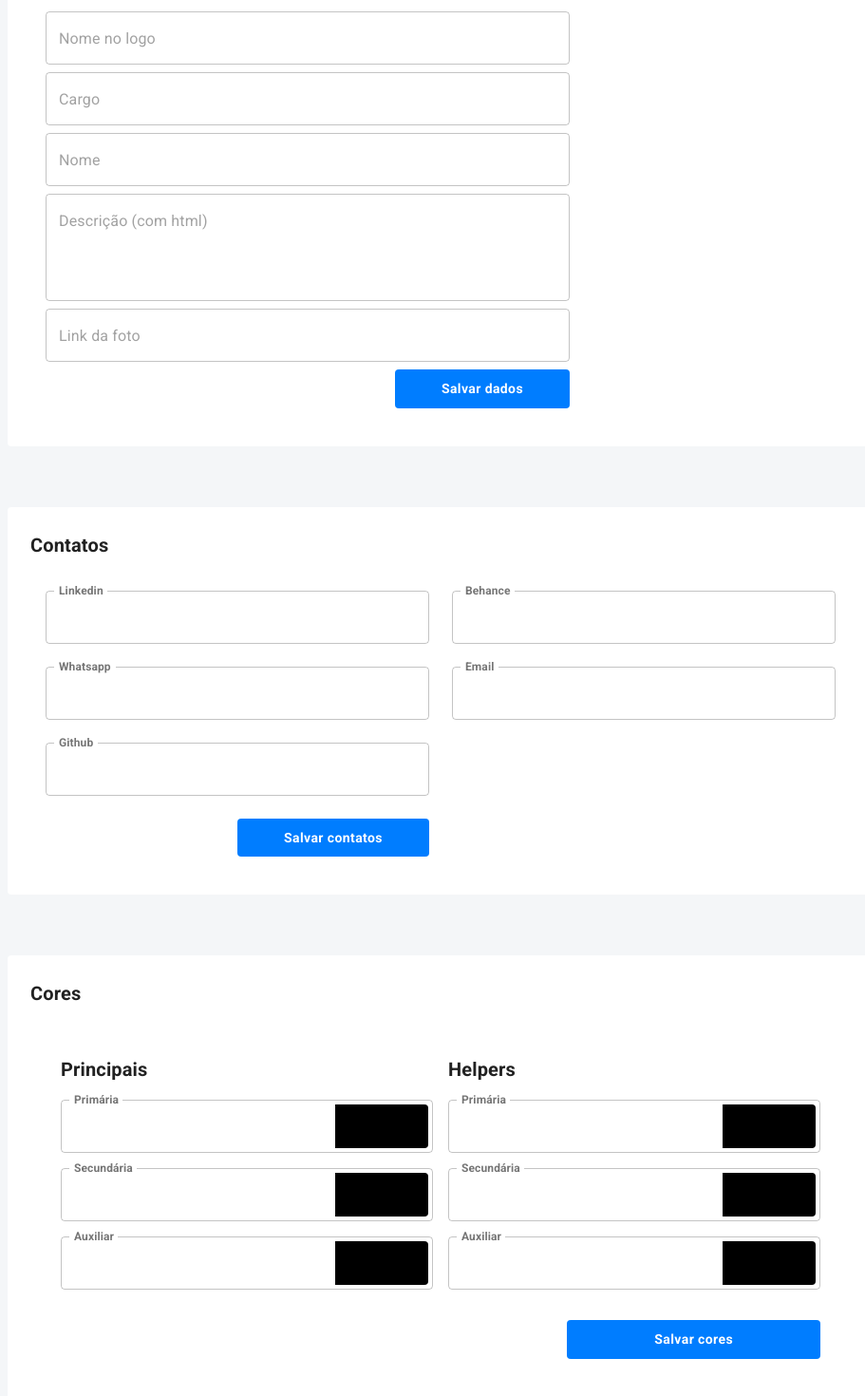
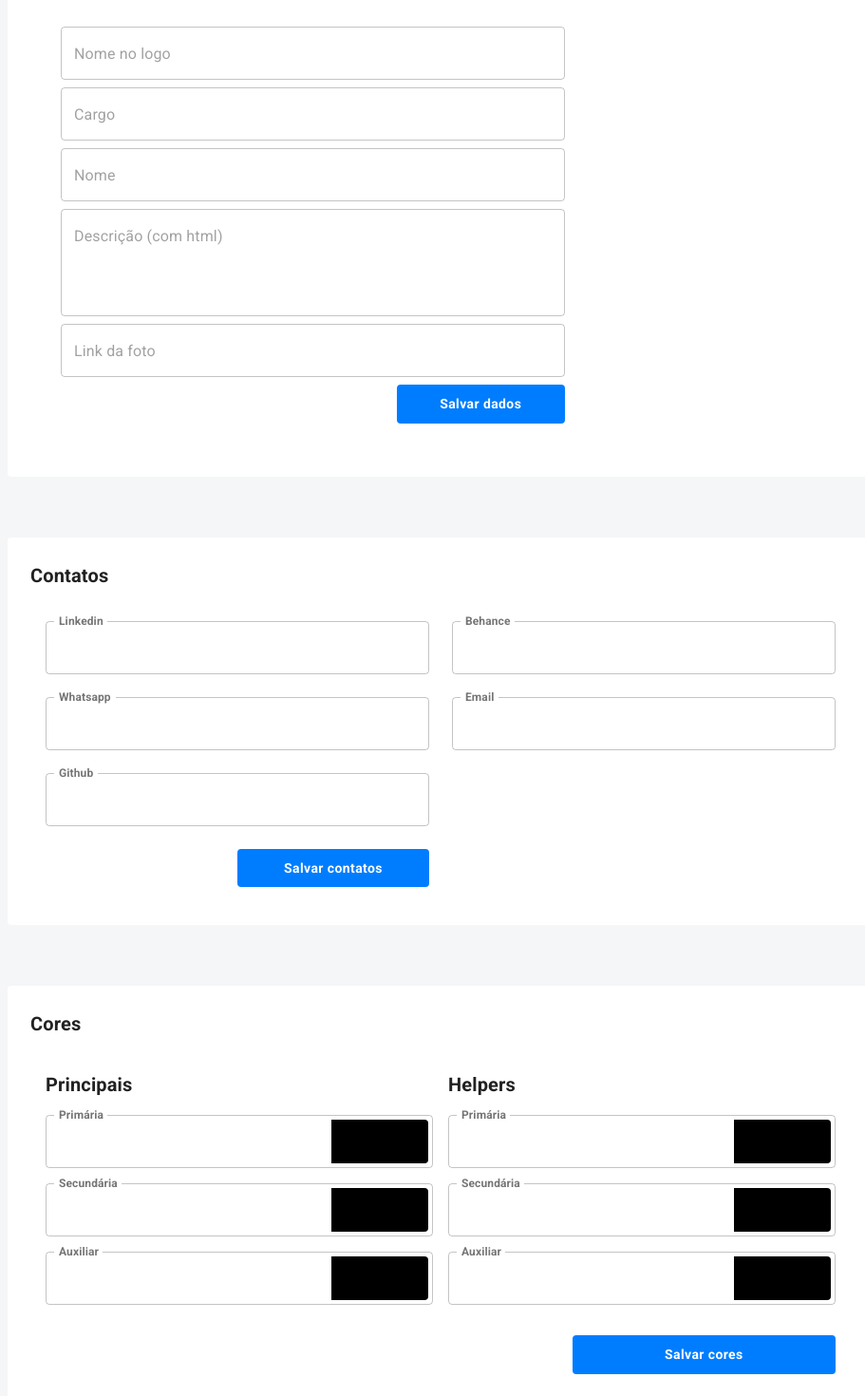
Before and after one commit to 7sete7/site, a React (Create React App) app: page /admin in a window 1280 px wide. Shown: the part 180-1650 px from the top of the page at 95% size, without its empty margins (176-1087 px from the left). Built offline with nearby package versions, Linux system fonts and the light colour scheme.

Commit message:
Limpeza de código

```diff
--- /dev/null
+++ b/src/views/Admin/Blocks/Block.js
@@ -0,0 +1,22 @@
+import React from "react";
+
+import Paper from "@material-ui/core/Paper";
+import Box from "@material-ui/core/Box";
+import Typography from "@material-ui/core/Typography";
+
+const Block = ({ title, children }) => (
+  <Paper elevation={0}>
+    <Box p={3} mb={8}>
+
+      <Typography variant="h6" paragraph>
+        {title}
+      </Typography>
+
+      <Box p={2}>
+        {children}
+      </Box>
+    </Box>
+  </Paper>
+);
+
+export default Block;
--- /dev/null
+++ b/src/views/Admin/Blocks/Colors.js
@@ -0,0 +1,45 @@
+import React from "react";
+
+import Box from "@material-ui/core/Box";
+import Typography from "@material-ui/core/Typography";
+import Grid from "@material-ui/core/Grid";
+import { Button, ColorInput } from "../../../components/Forms";
+
+import Block from "./Block";
+
+const labelProps = { shrink: true, style: { fontWeight: 600 } };
+const Colors = () => (
+  <Block title="Cores">
+    <Grid container spacing={2}>
+      <Grid item xs={12} sm={6}>
+        <Typography variant="h6">Principais</Typography>
+
+        <Box pt={2}>
+          <ColorInput variant="outlined" InputLabelProps={labelProps} label="Primária" fullWidth />
+          <ColorInput variant="outlined" InputLabelProps={labelProps} label="Secundária" fullWidth />
+          <ColorInput variant="outlined" InputLabelProps={labelProps} label="Auxiliar" fullWidth />
+        </Box>
+      </Grid>
+
+      <Grid item xs={12} sm={6}>
+        <Typography variant="h6">Helpers</Typography>
+
+        <Box pt={2}>
+          <ColorInput variant="outlined" InputLabelProps={labelProps} label="Primária" fullWidth />
+          <ColorInput variant="outlined" InputLabelProps={labelProps} label="Secundária" fullWidth />
+          <ColorInput variant="outlined" InputLabelProps={labelProps} label="Auxiliar" fullWidth />
+        </Box>
+      </Grid>
+
+      <Grid container item xs={12} justify="flex-end">
+        <Grid item xs={12} sm={6} md={4}>
+          <Button variant="contained" color="primary" fullWidth disableElevation>
+            Salvar cores
+          </Button>
+        </Grid>
+      </Grid>
+    </Grid>
+  </Block>
+);
+
+export default Colors;
--- /dev/null
+++ b/src/views/Admin/Blocks/Contact.js
@@ -0,0 +1,41 @@
+import React from "react";
+
+import TextField from "@material-ui/core/TextField";
+import Grid from "@material-ui/core/Grid";
+import { Button } from "../../../components/Forms";
+
+import Block from "./Block";
+
+const labelProps = { shrink: true, style: { fontWeight: 600 } };
+
+const Contact = () => (
+  <Block title="Contatos">
+    <Grid container spacing={3}>
+      <Grid item xs={12} sm={6}>
+        <TextField variant="outlined" InputLabelProps={labelProps} label="Linkedin" fullWidth />
+      </Grid>
+      <Grid item xs={12} sm={6}>
+        <TextField variant="outlined" InputLabelProps={labelProps} label="Behance" fullWidth />
+      </Grid>
+      <Grid item xs={12} sm={6}>
+        <TextField variant="outlined" InputLabelProps={labelProps} label="Whatsapp" fullWidth />
+      </Grid>
+      <Grid item xs={12} sm={6}>
+        <TextField variant="outlined" InputLabelProps={labelProps} label="Email" fullWidth />
+      </Grid>
+      <Grid item xs={12} sm={6}>
+        <TextField variant="outlined" InputLabelProps={labelProps} label="Github" fullWidth />
+      </Grid>
+      <Grid xs={0} sm={6}></Grid>
+      <Grid container item xs={12} sm={6} justify="flex-end" alignItems="flex-end">
+        <Grid item xs={12} sm={6}>
+          <Button variant="contained" color="primary" fullWidth disableElevation>
+            Salvar contatos
+          </Button>
+        </Grid>
+      </Grid>
+    </Grid>
+  </Block>
+);
+
+export default Contact;
--- /dev/null
+++ b/src/views/Admin/Blocks/Meta.js
@@ -0,0 +1,41 @@
+import React from "react";
+
+import Box from "@material-ui/core/Box";
+import TextField from "@material-ui/core/TextField";
+import Grid from "@material-ui/core/Grid";
+
+import { Button } from "../../../components/Forms";
+import Block from "./Block";
+
+const Meta = () => (
+  <Block title={<b>Leo</b>}>
+    <Box p={2}>
+      <Grid container spacing={1}>
+        <Grid item xs={12} sm={8}>
+          <TextField variant="outlined" placeholder="Nome no logo" fullWidth />
+        </Grid>
+        <Grid item xs={12} sm={8}>
+          <TextField variant="outlined" placeholder="Cargo" fullWidth />
+        </Grid>
+        <Grid item xs={12} sm={8}>
+          <TextField variant="outlined" placeholder="Nome" fullWidth />
+        </Grid>
+        <Grid item xs={12} sm={8}>
+          <TextField variant="outlined" placeholder="Descrição (com html)" multiline rows={4} fullWidth />
+        </Grid>
+        <Grid item xs={12} sm={8}>
+          <TextField variant="outlined" placeholder="Link da foto" fullWidth />
+        </Grid>
+        <Grid container item xs={12} sm={8} justify="flex-end" alignItems="flex-end">
+          <Grid item xs={12} sm={6} md={4}>
+            <Button variant="contained" color="primary" fullWidth disableElevation>
+              Salvar dados
+            </Button>
+          </Grid>
+        </Grid>
+      </Grid>
+    </Box>
+  </Block>
+);
+
+export default Meta;
--- /dev/null
+++ b/src/views/Admin/Blocks/index.js
@@ -0,0 +1,4 @@
+export { default as Block } from "./Block";
+export { default as MetaBlock } from "./Meta";
+export { default as ContactBlock } from "./Contact";
+export { default as ColorsBlock } from "./Colors";
--- /dev/null
+++ b/src/views/Admin/Blocks/posts.js
@@ -0,0 +1 @@
+import React from "react";
--- a/src/views/Admin/index.js
+++ b/src/views/Admin/index.js
@@ -1,13 +1,9 @@
 import React from "react";
 
-import Paper from "@material-ui/core/Paper";
 import Box from "@material-ui/core/Box";
-import Typography from "@material-ui/core/Typography";
 import Container from "@material-ui/core/Container";
-import TextField from "@material-ui/core/TextField";
-import Grid from "@material-ui/core/Grid";
-import { Button, ColorInput } from "../../components/Forms";
 
+import { MetaBlock, ContactBlock, ColorsBlock } from "./Blocks";
 import withStyles from "@material-ui/core/styles/withStyles";
 
 const labelProps = { shrink: true, style: { fontWeight: 600 } };
@@ -15,116 +11,11 @@ const Admin = () => {
   return (
     <Box py={5} bgcolor="#F4F6F8">
       <Container maxWidth="md">
-        <Paper elevation={0}>
-          <Box p={3} mb={8}>
-            <Typography variant="h6" paragraph>
-              Meta dados
-            </Typography>
+        <MetaBlock />
 
-            <Box p={2}>
-              <Grid container spacing={1}>
-                <Grid item xs={12} sm={8}>
-                  <TextField variant="outlined" placeholder="Nome no logo" fullWidth />
-                </Grid>
-                <Grid item xs={12} sm={8}>
-                  <TextField variant="outlined" placeholder="Cargo" fullWidth />
-                </Grid>
-                <Grid item xs={12} sm={8}>
-                  <TextField variant="outlined" placeholder="Nome" fullWidth />
-                </Grid>
-                <Grid item xs={12} sm={8}>
-                  <TextField variant="outlined" placeholder="Descrição (com html)" multiline rows={4} fullWidth />
-                </Grid>
-                <Grid item xs={12} sm={8}>
-                  <TextField variant="outlined" placeholder="Link da foto" fullWidth />
-                </Grid>
-                <Grid container item xs={12} sm={8} justify="flex-end" alignItems="flex-end">
-                  <Grid item xs={12} sm={6} md={4}>
-                    <Button variant="contained" color="primary" fullWidth disableElevation>
-                      Salvar dados
-                    </Button>
-                  </Grid>
-                </Grid>
-              </Grid>
-            </Box>
-          </Box>
-        </Paper>
+        <ContactBlock />
 
-        <Paper elevation={0}>
-          <Box p={3} mb={8}>
-            <Typography variant="h6" paragraph>
-              Contatos
-            </Typography>
-
-            <Box p={2}>
-              <Grid container spacing={3}>
-                <Grid item xs={12} sm={6}>
-                  <TextField variant="outlined" InputLabelProps={labelProps} label="Linkedin" fullWidth />
-                </Grid>
-                <Grid item xs={12} sm={6}>
-                  <TextField variant="outlined" InputLabelProps={labelProps} label="Behance" fullWidth />
-                </Grid>
-                <Grid item xs={12} sm={6}>
-                  <TextField variant="outlined" InputLabelProps={labelProps} label="Whatsapp" fullWidth />
-                </Grid>
-                <Grid item xs={12} sm={6}>
-                  <TextField variant="outlined" InputLabelProps={labelProps} label="Email" fullWidth />
-                </Grid>
-                <Grid item xs={12} sm={6}>
-                  <TextField variant="outlined" InputLabelProps={labelProps} label="Github" fullWidth />
-                </Grid>
-                <Grid xs={0} sm={6}></Grid>
-                <Grid container item xs={12} sm={6} justify="flex-end" alignItems="flex-end">
-                  <Grid item xs={12} sm={6}>
-                    <Button variant="contained" color="primary" fullWidth disableElevation>
-                      Salvar contatos
-                    </Button>
-                  </Grid>
-                </Grid>
-              </Grid>
-            </Box>
-          </Box>
-        </Paper>
-
-        <Paper elevation={0}>
-          <Box p={3} mb={8}>
-            <Typography variant="h6" paragraph>
-              Cores
-            </Typography>
-
-            <Box p={4}>
-              <Grid container spacing={2}>
-                <Grid item xs={12} sm={6}>
-                  <Typography variant="h6">Principais</Typography>
-
-                  <Box pt={2}>
-                    <ColorInput variant="outlined" InputLabelProps={labelProps} label="Primária" fullWidth />
-                    <ColorInput variant="outlined" InputLabelProps={labelProps} label="Secundária" fullWidth />
-                    <ColorInput variant="outlined" InputLabelProps={labelProps} label="Auxiliar" fullWidth />
-                  </Box>
-                </Grid>
-
-                <Grid item xs={12} sm={6}>
-                  <Typography variant="h6">Helpers</Typography>
-
-                  <Box pt={2}>
-                    <ColorInput variant="outlined" InputLabelProps={labelProps} label="Primária" fullWidth />
-                    <ColorInput variant="outlined" InputLabelProps={labelProps} label="Secundária" fullWidth />
-                    <ColorInput variant="outlined" InputLabelProps={labelProps} label="Auxiliar" fullWidth />
-                  </Box>
-                </Grid>
-
-                <Grid container item xs={12} justify="flex-end">
-                  <Grid item xs={12} sm={6} md={4}>
-                    <Button variant="contained" color="primary" fullWidth disableElevation>
-                      Salvar cores
-                    </Button>
-                  </Grid>
-                </Grid>
-              </Grid>
-            </Box>
-          </Box>
-        </Paper>
+        <ColorsBlock />
       </Container>
     </Box>
   );
```
